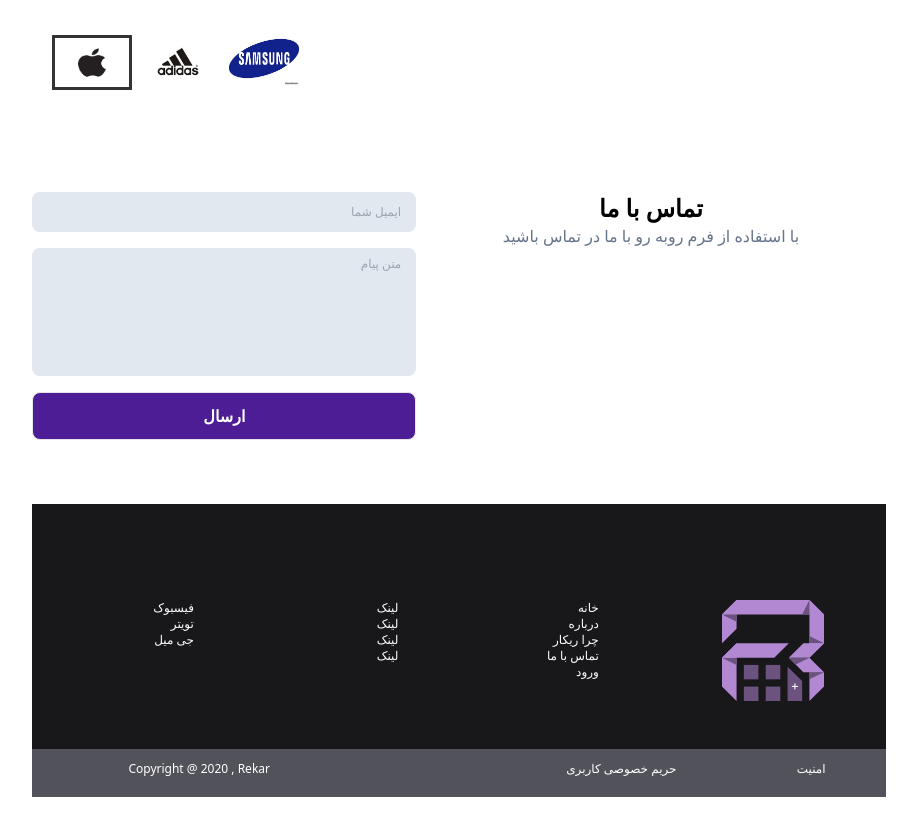
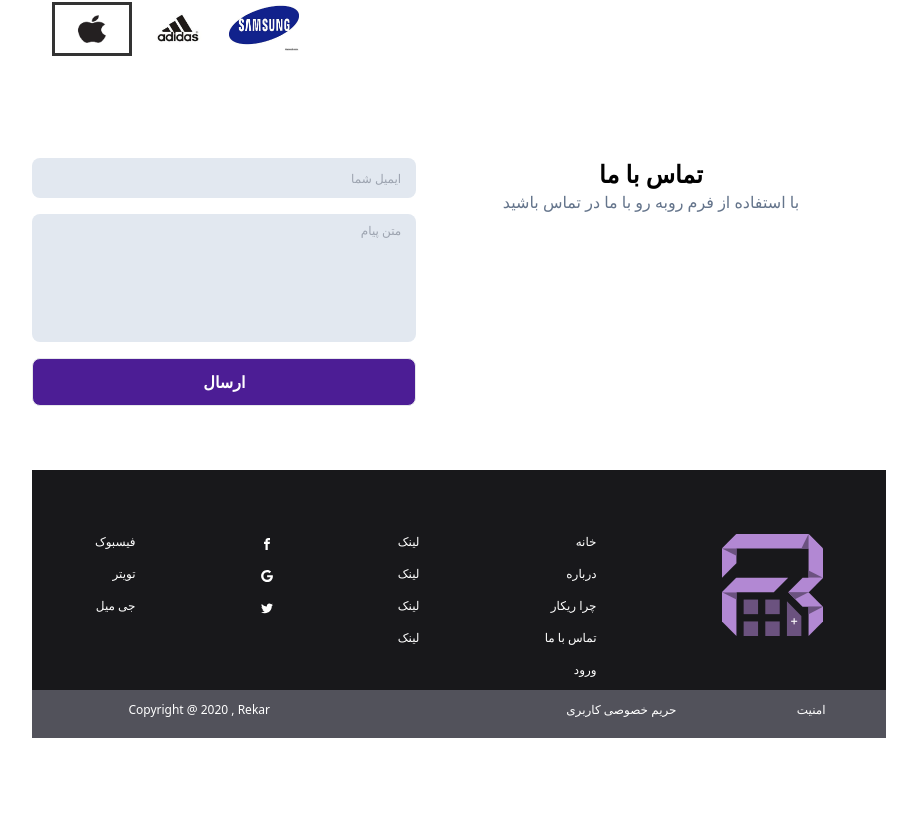
Before and after one commit to rekar-accounting/frontend, a Next.js app: page / in a window 1280 px wide. Shown: the part 1719-2554 px from the top of the page, without its empty margins (181-1098 px from the left). After the commit the page ends 2525 px from the top, so only its background shows below. Built offline with nearby package versions, Linux system fonts and the light colour scheme.

Commit message:
Responsive and add icon

```diff
--- a/package.json
+++ b/package.json
@@ -9,11 +9,14 @@
     "lint": "next lint"
   },
   "dependencies": {
+    "@fortawesome/react-fontawesome": "^0.1.18",
+    "@react-icons/all-files": "^4.1.0",
     "@sefailyasoz/react-carousel": "^1.1.1",
     "next": "^12.1.6",
     "react": "^18.0.0",
     "react-dom": "^18.0.0",
     "react-icon": "^1.0.0",
+    "react-icons": "^4.3.1",
     "react-responsive-carousel": "^3.2.23",
     "react-slick": "^0.29.0",
     "swiper": "^8.1.4"
--- a/pages/index.tsx
+++ b/pages/index.tsx
@@ -1,31 +1,33 @@
 import type { NextPage } from "next";
-import Head from "next/head";
 import Link from "next/link";
 import Card from "./Component/Card";
 import Hazhar from './Component/Slider24'
+import { ImFacebook } from "react-icons/im";
+import { ImTwitter } from "react-icons/im";
+import { ImGoogle } from "react-icons/im";
 
 
 
 const Home: NextPage = () => {
   return (
-    <div className="container mx-auto w-2/3 mb-20 lg:w-container  ">
-      <nav className="flex items-center border-2 border-none h-10 mt-4 border-box">
-        <div className=" border border-violet-500 w-36 hover:bg-violet-100 h-8 rounded-md text-center text-sm text-slate-500 pt-1 ml-10 box-border">
+    <div className="container mx-auto w-2/3 mb-20 sm:w-screen md:w-2/3 lg:w-2/3 ">
+      <nav className="flex items-center border-2 border-none h-10 mt-4 border-box sm:w-container md:w-full lg:w-container">
+        <div className=" border border-violet-500 w-36 hover:bg-violet-100 h-8 rounded-md text-center text-xs text-slate-500 pt-2 ml-10 box-border">
           <Link href="/"> افتتاح حساب </Link>
         </div>
         <div className=" pl-5 text-violet-600 text-sm pb-1">
           <Link href="/"> ورود </Link>
         </div>
-        <div className=" flex ml-auto text-xs ">
+        <div className=" flex text-xs sm:justify-around md:justify-end lg:ml-auto">
           <a href="/" className="p-2">{" "}تماس با ما{" "}</a>
           <a href="/" className="p-2">{" "}چرا ریکار{" "}</a>
           <a href="/" className="p-2">{" "}درباره{" "}</a>
           <a href="/" className="p-2">{" "}خانه{" "}</a>
         </div>
-        <img src="IMG/rekar-logotype.svg" alt="" />
+        <img src="IMG/rekar-logotype.svg" alt="rekarlogotype" />
       </nav>
       <div className=" flex mt-16 ml-8">
-        <div className="border-2 border-none w-80 mr-7 text-center">
+        <div className="border-2 border-none w-80 mr-7 text-center sm:col ">
           <img className=" mx-auto pt-14" src="IMG/rekar-logo.svg" />
           <h1 className=" text-center font-bold text-purple-900 pt-4"> دسترسی بینهایت به سیستم </h1>
           <p className="text-xs text-center text-slate-400"> با افتتاح حساب در سیستم جامع حسابداری ریکار ، از هرجا و با استفاده از هر دیوایس میتوانید به راحتی وارد داشبورد حساب خود شده و به آسانی به تمامی داده ها دسترسی داشته باشی </p>
@@ -33,7 +35,7 @@ const Home: NextPage = () => {
             <Link href='/'> خرید حساب کاربری </Link>
           </button>
         </div>
-        <div>
+        <div className=" sm:flex sm:pr-16 lg:mx-auto lg:ml-auto">
           <img className=" mx-auto ml-16" src="IMG/bank-artwork.svg"/>
         </div>
       </div>
@@ -81,31 +83,38 @@ const Home: NextPage = () => {
           <p className=" text-slate-500"> با استفاده از فرم روبه رو با ما در تماس باشید </p>
         </div>
       </div>
-      <div className=" w-full my-16 bg-zinc-900 h-72 ">
-        <footer className=" flex justify-around text-xs pt-24 indent-14 ">
+      <div className=" w-full my-16 bg-zinc-900 h-64 ">
+        <footer className=" flex justify-around text-xs pt-16">
           <div className="col">
             <ul>
-              <li className=" text-right text-white whitespace-pre">
-                <Link href='/' > فیسبوک </Link><br />
-                <Link href='/' > تویتر </Link><br />
-                <Link href='/' > جی میل </Link><br />
+              <li className=" text-right text-white ">
+                <a href='#' > فیسبوک </a><br /><br />
+                <a href='#' > تویتر </a><br /><br />
+                <a href='#' >جی میل </a><br /><br />
               </li>
+            </ul>
+          </div>
+          <div>
+            <ul className=" text-white">
+              <li className=" pt-1"> <ImFacebook /> </li>
+              <li className=" pt-5"> <ImGoogle/> </li>
+              <li className=" pt-5"> <ImTwitter/> </li>
             </ul>
           </div>
           <div className="col ">
             <ul className=" text-right text-white">
-              <Link href='/' > لینک </Link><br />
-              <Link href='/' > لینک </Link><br />
-              <Link href='/' > لینک </Link><br />
+              <Link href='/' > لینک </Link><br /><br />
+              <Link href='/' > لینک </Link><br /><br />
+              <Link href='/' > لینک </Link><br /><br />
               <Link href='/' > لینک </Link>
             </ul>
           </div>
           <div className="col ">
-            <ul className=" text-right text-white">
-              <Link href='/' > خانه </Link><br />
-              <Link href='/' > درباره </Link><br />
-              <Link href='/' > چرا ریکار </Link><br />
-              <Link href='/' > تماس با ما </Link><br />
+            <ul className=" text-right text-white pb-3">
+              <Link href='/' > خانه </Link><br /><br />
+              <Link href='/' >  درباره </Link><br /><br />
+              <Link href='/' > چرا ریکار </Link><br /><br />
+              <Link href='/' > تماس با ما </Link><br /><br />
               <Link href='/' > ورود </Link><br />
             </ul>
           </div>
@@ -113,7 +122,7 @@ const Home: NextPage = () => {
             <img src="IMG/rekar-logo.svg" alt="" />
           </div>
         </footer>
-        <div className=" border border-none bg-zinc-600 mt-12 h-12">
+        <div className=" border border-none bg-zinc-600 h-12">
           <div className=" flex justify-around col">
             <p className=" text-xs text-white pt-3 pl-9"> Copyright @ 2020 , Rekar </p>
             <div className=" text-white text-xs pt-3 pl-44">
```
Also changed, not shown: 2 other files (tests, documents, lock files or other folders).
